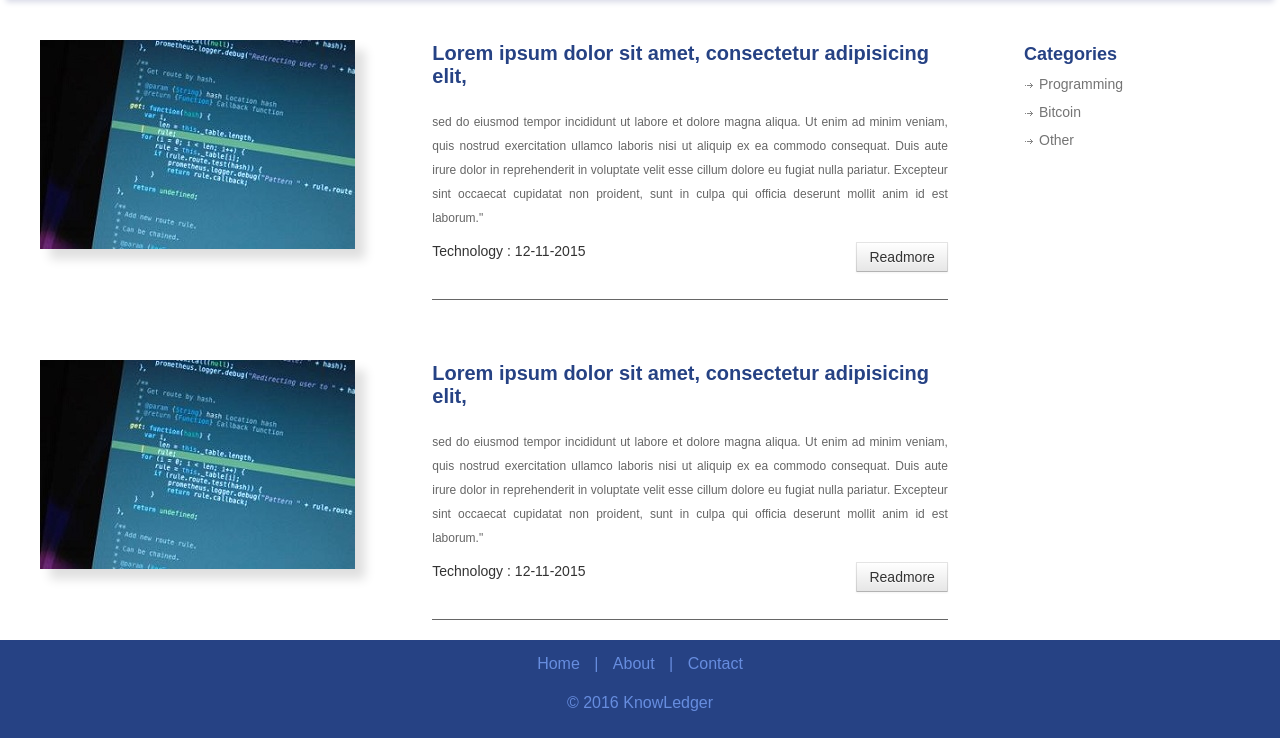
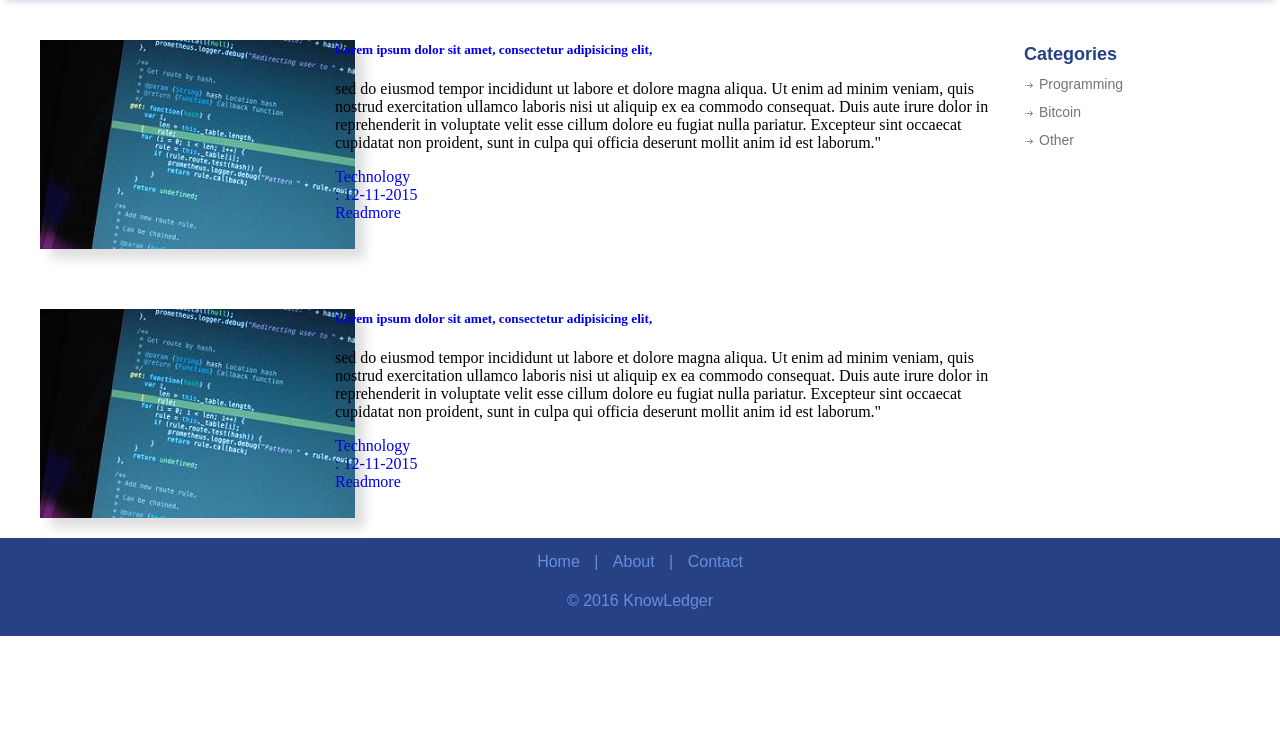
Before and after one commit to xguenard/KnowLedger_Blog, a Flask app: page / in a window 1280 px wide. Shown: the part 167-905 px from the top of the page. After the commit the page ends 803 px from the top, so only its background shows below. Run offline with Flask 2, Linux system fonts and the light colour scheme.

Commit message:
Update base.css

```diff
--- a/static/base.css
+++ b/static/base.css
@@ -120,75 +120,6 @@ aside li a:hover
 }
 
 
-/* ARTICLE */
-article img:hover
-{
-	opacity: 0.8;
-}
-
-article
-{
-	float: left;
-	width: 53%;
-	margin-left: 10%;
-	border-bottom: 1px ridge #666;
-}
-
-article h5 a
-{
-	font-family: Arial, Helvetica, sans-serif;
-	font-size: 20px;
-	color: #264284;
-}
-
-article p
-{
-	font-family: Arial, Helvetica, sans-serif;
-	font-size:12px;
-	line-height: 2em;
-	color: #666;
-	text-align: justify;
-}
-
-article ul li
-{
-	display:inline-block;
-	font-size:14px;
-	font-family: Arial, Helvetica, sans-serif;
-	color:#333;
-		padding-bottom: 40px;
-}
-
-article ul li a
-{
-	color:#333;
-}
-
-article ul li:last-child
-{
-	font-family: Arial, Helvetica, sans-serif;
-	float:right;
-	font-size: 14px;
-	display: inline-block;
-	padding: 4px 12px;
-	margin-bottom: 0;
-	line-height: 20px;
-	color: #333;
-	text-align: center;
-	text-shadow: 0 1px 1px rgba(255, 255, 255, 0.75);
-	background-image: -moz-linear-gradient(top, #ffffff, #e6e6e6);
-	background-image: -webkit-gradient(linear, 0 0, 0 100%, from(#ffffff), to(#e6e6e6));
-	background-image: -webkit-linear-gradient(top, #ffffff, #e6e6e6);
-	background-image: -o-linear-gradient(top, #ffffff, #e6e6e6);
-	background-image: linear-gradient(to bottom, #ffffff, #e6e6e6);
-	background-repeat: repeat-x;
-	border: 1px solid #cccccc;
-	border-color: rgba(0, 0, 0, 0.1) rgba(0, 0, 0, 0.1) rgba(0, 0, 0, 0.25);
-	border-bottom-color: #b3b3b3;
-	box-shadow: inset 0 1px 0 rgba(255, 255, 255, 0.2), 0 1px 2px rgba(0, 0, 0, 0.05);
-}
-
-
 /*FOOTER*/
 footer
 {
```
